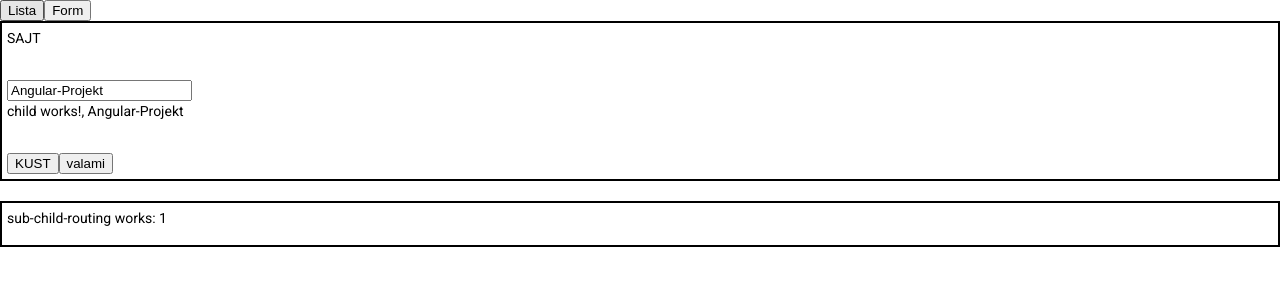
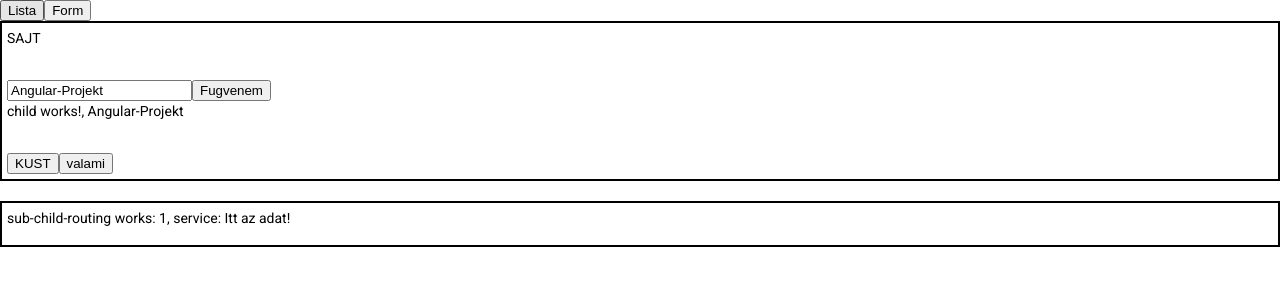
Before and after one commit to czjanos9/Angular-Projekt, an Angular app: page /details/1 in a window 1280 px wide. Shown: the top 300 px of the page. Built offline with nearby package versions, Linux system fonts and the light colour scheme.

Commit message:
Test Service

```diff
--- a/src/app/app-routing.module.ts
+++ b/src/app/app-routing.module.ts
@@ -2,11 +2,13 @@ import { NgModule } from '@angular/core';
 import { RouterModule, Routes } from '@angular/router';
 import { ListComponent } from './list/list.component';
 import {SubChildRoutingComponent} from './sub-child-routing/sub-child-routing.component';
+import {AsdGuardGuard} from './asd-guard.guard';
 
 const routes: Routes = [
   {
     path: 'list',
-    component: ListComponent
+    component: ListComponent,
+    canActivate: [AsdGuardGuard] /*hamindegyik true val tér vissza.*/
   },
   {
     path: 'details/:id',
--- a/src/app/app.component.html
+++ b/src/app/app.component.html
@@ -5,6 +5,7 @@
   <p>SAJT</p>
   <br/>
   <input type="text" [(ngModel)]="title">
+  <button (click)="fuggvenyem()">Fugvenem</button>
   <br/>
   <app-child [inputValtozo]="title"></app-child>
   <br/>
--- a/src/app/app.component.ts
+++ b/src/app/app.component.ts
@@ -1,5 +1,6 @@
 import { Component } from '@angular/core';
 import { Router } from '@angular/router';
+import {ElsoService} from './elso.service';
 
 @Component({
   selector: 'app-root',
@@ -8,13 +9,22 @@ import { Router } from '@angular/router';
 })
 export class AppComponent {
   title = 'Angular-Projekt';
+  valtozom = 'SDFSDF';
+  valtozo2 = 'fgdhgfd';
 
   constructor(
-    private router: Router
+    private router: Router,
+    public elsoService: ElsoService
   ) {
   }
 
   navigate(): void{
     this.router.navigate(['details', 'valami']);
   }
+
+  fuggvenyem(): void {
+    this.valtozom = 'DFSSDFDSFDS';
+    this.valtozo2 = 'PPPP';
+    this.elsoService.adatom = '++++';
+  }
 }
--- /dev/null
+++ b/src/app/asd-guard.guard.ts
@@ -0,0 +1,17 @@
+import { Injectable } from '@angular/core';
+import { ActivatedRouteSnapshot, CanActivate, RouterStateSnapshot, UrlTree } from '@angular/router';
+import { Observable } from 'rxjs';
+
+@Injectable({
+  providedIn: 'root'
+})
+export class AsdGuardGuard implements CanActivate {
+
+  canActivate(
+    route: ActivatedRouteSnapshot,
+    state: RouterStateSnapshot): Observable<boolean | UrlTree> | Promise<boolean | UrlTree> | boolean | UrlTree {
+    alert('NOPE');
+    return true;
+  }
+
+}
--- a/src/app/child/child.component.ts
+++ b/src/app/child/child.component.ts
@@ -1,4 +1,5 @@
 import { Component, Input, OnInit } from '@angular/core';
+import {ElsoService} from '../elso.service';
 
 @Component({
   selector: 'app-child',
@@ -7,10 +8,13 @@ import { Component, Input, OnInit } from '@angular/core';
 })
 export class ChildComponent implements OnInit {
 
+
+
   @Input() inputValtozo;
   constructor() { }
 
   ngOnInit(): void {
   }
 
+
 }
--- /dev/null
+++ b/src/app/elso.service.ts
@@ -0,0 +1,11 @@
+import { Injectable } from '@angular/core';
+
+@Injectable({
+  providedIn: 'root'
+})
+export class ElsoService {
+
+  public adatom = 'Itt az adat!';
+
+  constructor() { }
+}
--- a/src/app/sub-child-routing/sub-child-routing.component.html
+++ b/src/app/sub-child-routing/sub-child-routing.component.html
@@ -1 +1 @@
-<p>sub-child-routing works:  {{id}}</p>
+<p>sub-child-routing works:  {{id}}, service: {{elsoService.adatom}}</p>
--- a/src/app/sub-child-routing/sub-child-routing.component.ts
+++ b/src/app/sub-child-routing/sub-child-routing.component.ts
@@ -1,5 +1,6 @@
 import { Component, OnInit } from '@angular/core';
 import {ActivatedRoute} from '@angular/router';
+import {ElsoService} from '../elso.service';
 
 @Component({
   selector: 'app-sub-child-routing',
@@ -11,7 +12,8 @@ export class SubChildRoutingComponent implements OnInit {
   id: string;
 
   constructor(
-    private activatedRoute: ActivatedRoute
+    private activatedRoute: ActivatedRoute,
+    public elsoService: ElsoService
   ) { }
 
   ngOnInit(): void {
```
